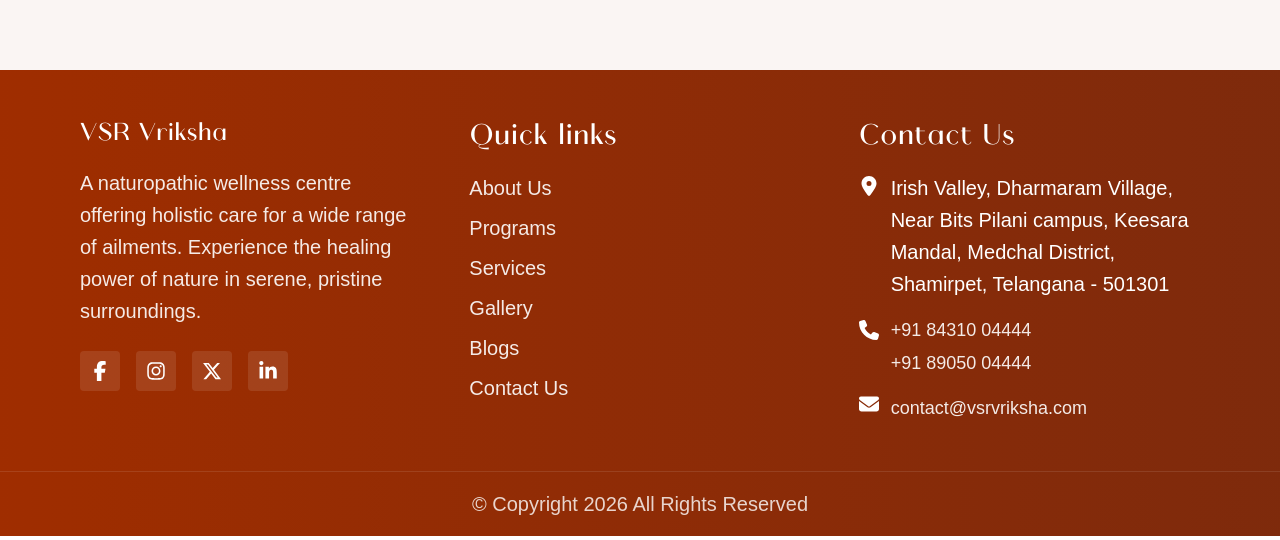
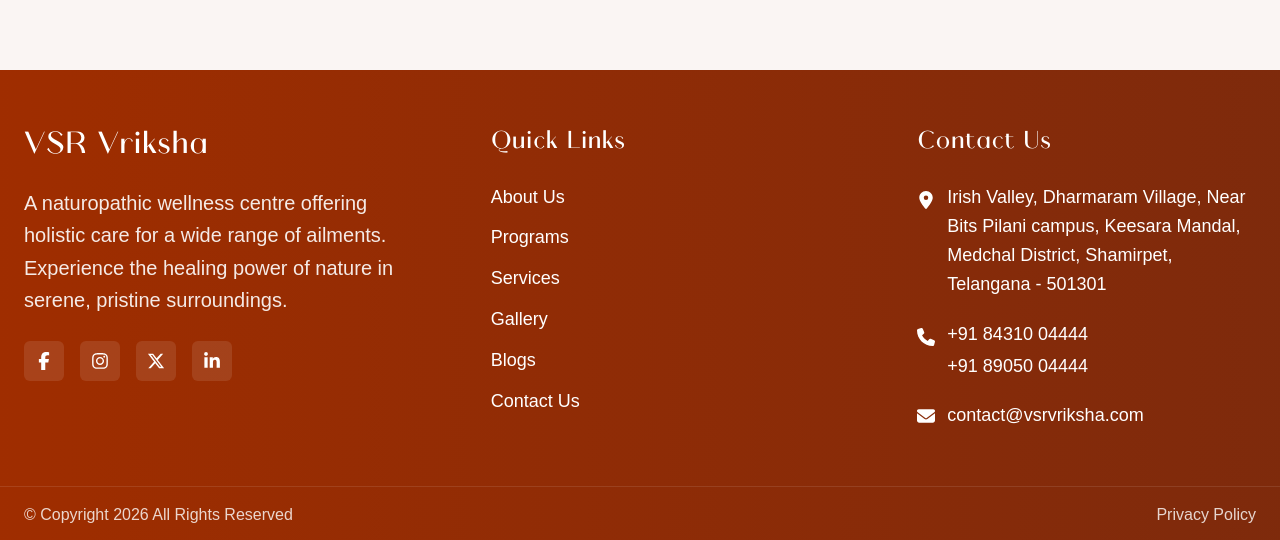
Before and after one commit to xlwv/VSR, a Next.js app: page / in a window 1280 px wide. Shown: the part 9097-9637 px from the top of the page. Built offline with nearby package versions, Linux system fonts and the light colour scheme; a web font is replaced by a local one.

Commit message:
updated blog issues

```diff
--- a/src/components/Footer.jsx
+++ b/src/components/Footer.jsx
@@ -1,175 +1,179 @@
 import Link from "next/link";
-import { FaFacebookF, FaInstagram, FaXTwitter, FaLinkedinIn, FaLocationDot, FaPhone, FaEnvelope } from "react-icons/fa6";
+import {
+  FaFacebookF,
+  FaInstagram,
+  FaXTwitter,
+  FaLinkedinIn,
+  FaLocationDot,
+  FaPhone,
+  FaEnvelope,
+} from "react-icons/fa6";
 
 const Footer = () => {
   return (
     <footer className="bg-gradient-to-r from-orange-800 to-orange-900 text-white">
-      {/* Main Footer Content */}
-      <div className="container mx-auto px-6 py-12 grid grid-cols-1 md:grid-cols-3 gap-12">
 
-        {/* Left Column - Logo and Description */}
-        <div className="space-y-4">
-          <h2 className="text-2xl font-serif font-bold">VSR Vriksha</h2>
-          <p className="para opacity-90">
-            A naturopathic wellness centre offering holistic care for a wide range of ailments. Experience the healing power of nature in serene, pristine surroundings.
+      {/* Main Footer */}
+      <div className="max-w-7xl mx-auto px-6 py-14 grid grid-cols-1 md:grid-cols-3 gap-12">
+
+        {/* Column 1 */}
+        <div className="space-y-5">
+          <h2 className="text-3xl font-serif font-semibold">
+            VSR <span className="font-light">Vriksha</span>
+          </h2>
+
+          <p className="text-xl leading-relaxed text-white/90">
+            A naturopathic wellness centre offering holistic care for a wide
+            range of ailments. Experience the healing power of nature in
+            serene, pristine surroundings.
           </p>
 
-          {/* Social Media Icons */}
-          <div className="flex gap-4 pt-2">
+          {/* Social Icons */}
+          <div className="flex gap-4 mt-6">
+            {[
+              {
+                href: "https://www.facebook.com/VSRNaturecure",
+                icon: <FaFacebookF />,
+                label: "Facebook",
+              },
+              {
+                href: "https://www.instagram.com/vsrvrikshanaturecurecenter/",
+                icon: <FaInstagram />,
+                label: "Instagram",
+              },
+              {
+                href: "https://twitter.com/Official_VSR",
+                icon: <FaXTwitter />,
+                label: "Twitter",
+              },
+              {
+                href: "https://www.linkedin.com/company/vsr-nature-cure-center/",
+                icon: <FaLinkedinIn />,
+                label: "LinkedIn",
+              },
+            ].map((item, i) => (
               <a
-    href="https://www.facebook.com/VSRNaturecure"
+                key={i}
+                href={item.href}
                 target="_blank"
                 rel="noopener noreferrer"
-    className="w-10 h-10 bg-white/10 hover:bg-white/20 rounded flex items-center justify-center transition-colors"
-    aria-label="Facebook"
+                aria-label={item.label}
+                className="w-10 h-10 flex items-center justify-center rounded-md bg-white/10 hover:bg-white/20 transition duration-300"
               >
-    <FaFacebookF className="w-5 h-5" />
+                <span className="text-lg">{item.icon}</span>
               </a>
-
-  <a
-    href="https://www.instagram.com/vsrvrikshanaturecurecenter/"
-    target="_blank"
-    rel="noopener noreferrer"
-    className="w-10 h-10 bg-white/10 hover:bg-white/20 rounded flex items-center justify-center transition-colors"
-    aria-label="Instagram"
-  >
-    <FaInstagram className="w-5 h-5" />
-  </a>
-
-  <a
-    href="https://twitter.com/Official_VSR"
-    target="_blank"
-    rel="noopener noreferrer"
-    className="w-10 h-10 bg-white/10 hover:bg-white/20 rounded flex items-center justify-center transition-colors"
-    aria-label="Twitter"
-  >
-    <FaXTwitter className="w-5 h-5" />
-  </a>
-
-  <a
-    href="https://www.linkedin.com/company/vsr-nature-cure-center/"
-    target="_blank"
-    rel="noopener noreferrer"
-    className="w-10 h-10 bg-white/10 hover:bg-white/20 rounded flex items-center justify-center transition-colors"
-    aria-label="LinkedIn"
-  >
-    <FaLinkedinIn className="w-5 h-5" />
-  </a>
+            ))}
+          </div>
         </div>
 
-        </div>
+        {/* Column 2 */}
+        <div className="md:pl-10">
+          <h3 className="text-2xl font-serif mb-6">Quick Links</h3>
 
-        {/* Middle Column - Quick Links */}
-        <div>
-          <h3 className=" font-semibold mb-4">Quick links</h3>
-
-          <ul className="space-y-2">
+          <ul className="space-y-3 text-base">
             <li>
-              <Link href="/about" className="opacity-90 hover:text-orange-200 transition-colors">
-<p className="para">
+              <Link href="/about" className="hover:text-orange-200 transition">
                 About Us
-              </p>
               </Link>
             </li>
             <li>
-              <Link href="/programs" className="opacity-90 hover:text-orange-200 transition-colors">
-<p className="para">
+              <Link href="/programs" className="hover:text-orange-200 transition">
                 Programs
-              </p>
               </Link>
             </li>
             <li>
-              <Link href="/services" className="opacity-90 hover:text-orange-200 transition-colors">
-<p className="para">
+              <Link href="/services" className="hover:text-orange-200 transition">
                 Services
-              </p>
               </Link>
             </li>
             <li>
-              <Link href="/gallery" className="opacity-90 hover:text-orange-200 transition-colors">
-<p className="para">
+              <Link href="/gallery" className="hover:text-orange-200 transition">
                 Gallery
-              </p>
               </Link>
             </li>
             <li>
-              <Link href="/blog" className="opacity-90 hover:text-orange-200 transition-colors">
-<p className="para">
+              <Link href="/blog" className="hover:text-orange-200 transition">
                 Blogs
-              </p>
               </Link>
             </li>
             <li>
-              <Link href="/contact" className="opacity-90 hover:text-orange-200 transition-colors">
-<p className="para">
+              <Link href="/contact" className="hover:text-orange-200 transition">
                 Contact Us
-              </p>
               </Link>
             </li>
           </ul>
         </div>
 
-        {/* Right Column - Contact Info */}
-        <div>
-          <h3 className=" font-semibold mb-4">Contact Us</h3>
-          <div className="space-y-4">
+        {/* Column 3 */}
+        <div className="md:pl-10">
+          <h3 className="text-2xl font-serif mb-6">Contact Us</h3>
+
+          <div className="space-y-5 text-base">
 
             {/* Address */}
-            <div className="flex gap-3">
-              <FaLocationDot className="w-5 h-5 mt-1 flex-shrink-0" />
-              <a href="https://maps.app.goo.gl/wwE1ef6rBD5QxqPd7" className="para">
+            <div className="flex items-start gap-3">
+              <FaLocationDot className="text-lg mt-2 flex-shrink-0" />
+              <a
+                href="https://maps.app.goo.gl/wwE1ef6rBD5QxqPd7"
+                target="_blank"
+                rel="noopener noreferrer"
+                className="leading-relaxed hover:text-orange-200 transition"
+              >
                 Irish Valley, Dharmaram Village, Near Bits Pilani campus,
                 Keesara Mandal, Medchal District, Shamirpet, Telangana - 501301
               </a>
             </div>
 
-            {/* Phone Numbers */}
-            <div className="flex gap-3 items-start">
-  <FaPhone className="w-5 h-5 mt-1 flex-shrink-0" />
-
-  <div className="text-sm space-y-1">
+            {/* Phone */}
+            <div className="flex items-start gap-3">
+              <FaPhone className="text-lg mt-2 flex-shrink-0" />
+              <div className="space-y-1">
                 <a
                   href="tel:+918431004444"
-      className="block opacity-90 hover:text-orange-200 transition-colors"
+                  className="block hover:text-orange-200 transition"
                 >
                   +91 84310 04444
                 </a>
-
                 <a
                   href="tel:+918905004444"
-      className="block opacity-90 hover:text-orange-200 transition-colors"
+                  className="block hover:text-orange-200 transition"
                 >
                   +91 89050 04444
                 </a>
               </div>
             </div>
 
-
             {/* Email */}
-            <div className="flex gap-3">
-              <FaEnvelope className="w-5 h-5 flex-shrink-0" />
+            <div className="flex items-center gap-3">
+              <FaEnvelope className="text-lg flex-shrink-0" />
               <a
                 href="mailto:contact@vsrvriksha.com"
-                className="opacity-90 hover:text-orange-200 transition-colors"
+                className="hover:text-orange-200 transition"
               >
                 contact@vsrvriksha.com
               </a>
             </div>
+
           </div>
         </div>
       </div>
 
-      {/* Bottom Bar - Copyright */}
+      {/* Bottom Copyright */}
       <div className="border-t border-white/10">
-        <div className="container py-4 flex flex-col md:flex-row justify-between items-center gap-2">
-          <p className="para w-full text-center opacity-80">
+  <div className="max-w-7xl mx-auto px-6 py-4 flex flex-col md:flex-row items-center justify-between gap-3 text-md text-white/80">
+
+    {/* Copyright */}
+    <p className="text-center md:text-left">
       © Copyright 2026 All Rights Reserved
     </p>
-          {/* <Link href="/privacy" className="opacity-90 hover:text-orange-200 transition-colors">
-            <p>
+
+    {/* Privacy Policy */}
+    <p
+
+      className="text-center md:text-left">
       Privacy Policy
     </p>
-        </Link> */}
+
   </div>
 </div>
     </footer>
```
Also changed, not shown: src/app/blog/[slug]/page.js. Lines whose indentation alone changed are shown as unchanged.
